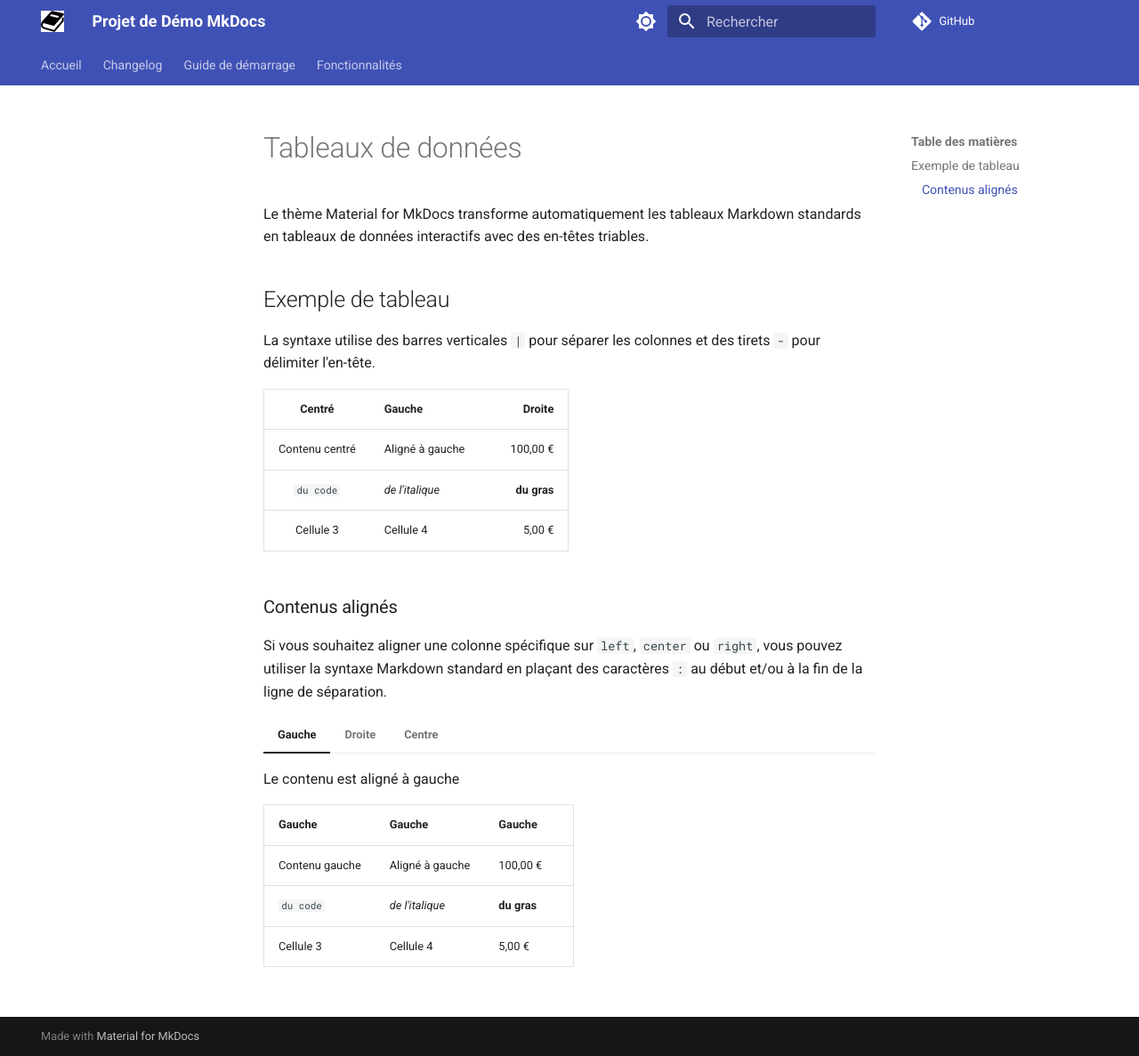
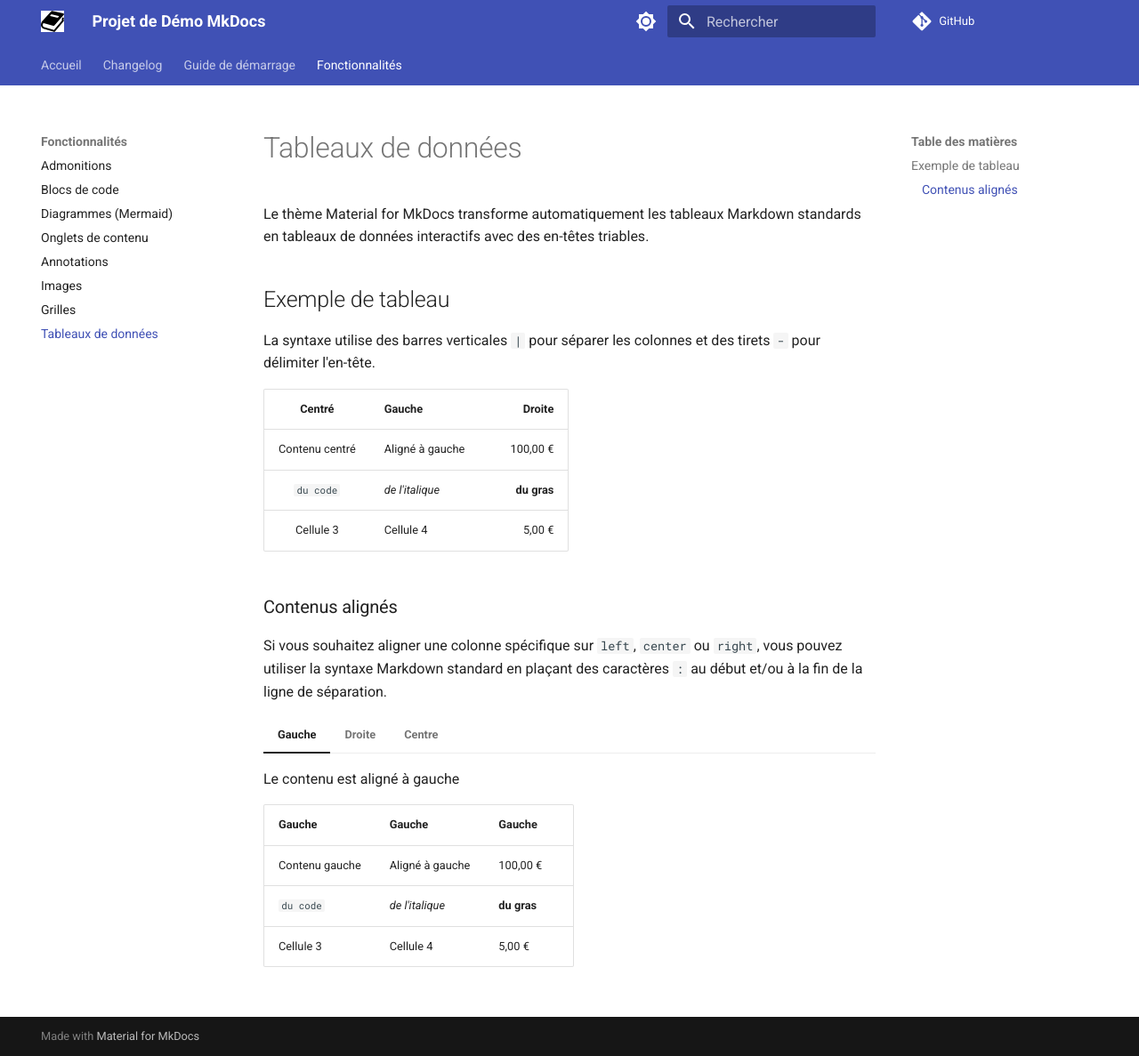
Before and after one commit to Elishaya13/mon-projet-demo-mkdocss, an MkDocs documentation site: the page built from docs/fonctionnalités/tableaux-de-données.md, in a window 1280 px wide and 1187 px high. Shown: the whole window at 89% size. Built offline with MkDocs 1.6.1 and Material for MkDocs 9.7.7, drawn with Linux system fonts in a browser that asks for light colours; comment, search, counter and statistics services are not loaded; the version menu is left out.

Commit message:
Update mkdocs.yml

```diff
--- a/mkdocs.yml
+++ b/mkdocs.yml
@@ -68,4 +68,4 @@ nav:
     - 'Annotations': fonctionnalités/annotations.md
     - 'Images': fonctionnalités/images.md
     - 'Grilles': fonctionnalités/grilles.md
-    - 'Tableaux de données': fonctionnalités/tableaux.md
+    - 'Tableaux de données': fonctionnalités/tableaux-de-données.md
```
